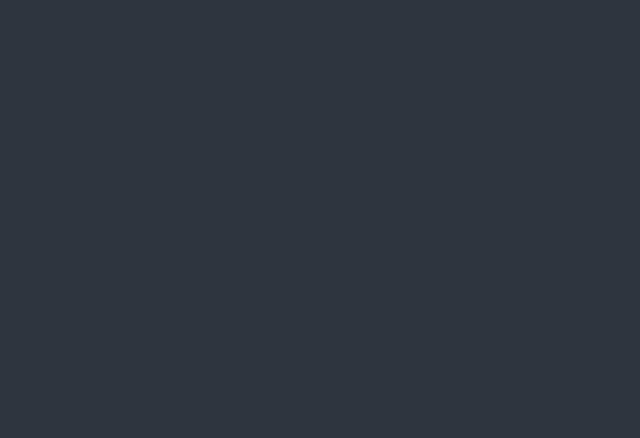
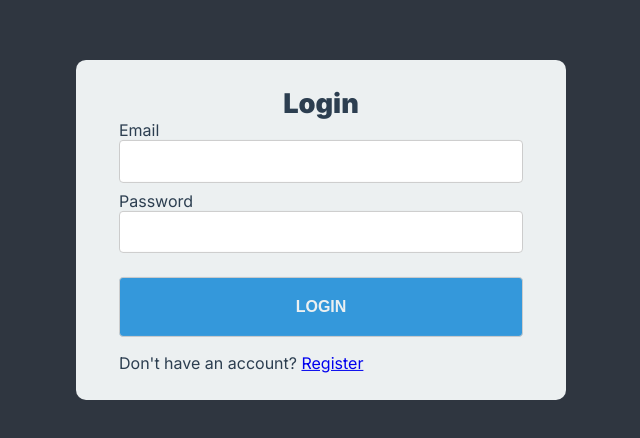
Before and after one commit to MarcosCamps/Frontend-Contact-List, a React (Create React App) app: page /login in a window 1280 px wide. Before the commit this address had no page. Shown: the part 170-608 px from the top of the page, without its empty margins (319-959 px from the left). Built offline with nearby package versions, Linux system fonts and the light colour scheme.

Commit message:
feat: login html setup

```diff
--- a/src/components/Forms/LoginForm.tsx
+++ b/src/components/Forms/LoginForm.tsx
@@ -1,5 +1,32 @@
+import { Link } from 'react-router-dom';
+
 export function LoginForm() {
+  const handleSubmit = (e: React.SyntheticEvent): void => {
+    e.preventDefault();
+  };
   return (
-    <div>LoginForm</div>
+    <div className="login-form-container">
+      <section className="login-form">
+        <h1>Login</h1>
+        <section className="form-container">
+          <form className="form" onSubmit={handleSubmit}>
+            <label htmlFor="email">
+              Email
+              <input type="email" name="email" id="email" />
+            </label>
+            <label htmlFor="password">
+              Password
+              <input type="password" name="password" id="password" />
+            </label>
+            <button type="submit">LOGIN</button>
+          </form>
+          <p>
+            Don&#39;t have an account?
+            {' '}
+            <Link to="/register">Register</Link>
+          </p>
+        </section>
+      </section>
+    </div>
   );
 }
--- a/src/components/Header/Visitor.tsx
+++ b/src/components/Header/Visitor.tsx
@@ -1,14 +1,20 @@
 import { MdContactPhone } from 'react-icons/md';
-import { LoginModal } from '../Modals';
+import { useNavigate } from 'react-router-dom';
 
 export function Visitor() {
+  const navigate = useNavigate();
   return (
     <div className="menu-header">
       <div className="logo-space">
         <MdContactPhone size="2rem" />
         <span className="logo-text">iContacts</span>
       </div>
-      <LoginModal />
+      <button
+        onClick={() => navigate('/login')}
+        type="button"
+      >
+        LOGIN
+      </button>
     </div>
   );
 }
--- a/src/pages/Contacts/Contacts.tsx
+++ b/src/pages/Contacts/Contacts.tsx
@@ -7,15 +7,15 @@ export function Contacts() {
       <Header />
       <div>
         <section className="contact-form">
-          <h1>My Contacts</h1>
+          <h1>Register your contact</h1>
           <div>
             <form>
               <label htmlFor="email">
-                Register Email
+                Email
                 <input type="email" name="email" id="email" />
               </label>
               <label htmlFor="telephone">
-                Register Telephone
+                Telephone
                 <input type="text" name="telephone" id="telephone" />
               </label>
               <label htmlFor="whatsapp">
@@ -26,7 +26,7 @@ export function Contacts() {
             </form>
           </div>
           <div className="list-container">
-            <h2>Contacts List</h2>
+            <h2>My Contacts</h2>
 
             <table>
               <tr>
--- a/src/pages/Contacts/styles/Contacts.styles.scss
+++ b/src/pages/Contacts/styles/Contacts.styles.scss
@@ -1,27 +1,11 @@
 .contact-form {
-  padding: 1.7rem;
+  padding: 4.7rem;
   box-sizing: border-box;
   border-radius: 10px;
   background: var(--white);
   h1 {
     font-size: 1.7rem;
-  }
-
-  form {
-    display: flex;
-    flex-direction: column;
-    margin-bottom: 1rem;
-    label {
-      display: block;
-      margin-bottom: 0.5rem;
-    }
-    input {
-      width: 100%;
-      padding: 0.8rem;
-      border: 1px solid #ccc;
-      border-radius: 4px;
-      outline: none;
-    }
+    text-align: center;
   }
 }
 
--- /dev/null
+++ b/src/pages/Login/Login.tsx
@@ -0,0 +1,10 @@
+import { LoginForm } from 'components/Forms';
+import './styles/Login.styles.css';
+
+export function Login() {
+  return (
+    <div>
+      <LoginForm />
+    </div>
+  );
+}
--- /dev/null
+++ b/src/pages/Login/index.ts
@@ -0,0 +1 @@
+export { Login } from './Login';
--- /dev/null
+++ b/src/pages/Login/styles/Login.styles.css
@@ -0,0 +1,57 @@
+.login-form-container {
+  position: absolute;
+  top: 50%;
+  left: 50%;
+  transform: translate(-50%, -50%);
+  max-width: 500px;
+  width: 100%;
+  padding: 0.3rem;
+}
+
+.login-form {
+  padding: 1.7rem;
+  box-sizing: border-box;
+  border-radius: 10px;
+  background: var(--white);
+}
+.login-form h1 {
+  font-size: 1.7rem;
+  text-align: center;
+}
+.login-form .form-container {
+  max-width: 500px;
+  width: 100%;
+  margin: 0 auto;
+  padding: 0 1rem;
+}
+.login-form .form-container .form {
+  display: flex;
+  flex-direction: column;
+  margin-bottom: 1rem;
+}
+.login-form .form-container .form label {
+  display: block;
+  margin-bottom: 0.5rem;
+}
+.login-form .form-container .form input {
+  width: 100%;
+  padding: 0.8rem;
+  border: 1px solid #ccc;
+  border-radius: 4px;
+  outline: none;
+}
+.login-form .form-container .form button {
+  width: 100%;
+  padding: 20px;
+  border: 1px solid #ccc;
+  border-radius: 4px;
+  font-size: 1rem;
+  font-weight: 600;
+  color: var(--white);
+  background-color: var(--button);
+  margin-top: 1rem;
+  cursor: pointer;
+}
+.login-form .form-container .form button:hover {
+  background-color: var(--button-hover);
+}/*# sourceMappingURL=Login.styles.css.map */
--- /dev/null
+++ b/src/pages/Login/styles/Login.styles.scss
@@ -0,0 +1,57 @@
+.login-form-container {
+  position: absolute;
+  top: 50%;
+  left: 50%;
+  transform: translate(-50%, -50%);
+  max-width: 500px;
+  width: 100%;
+  padding: 0.3rem;
+}
+
+.login-form {
+  padding: 1.7rem;
+  box-sizing: border-box;
+  border-radius: 10px;
+  background: var(--white);
+  h1 {
+    font-size: 1.7rem;
+    text-align: center;
+  }
+  .form-container {
+    max-width: 500px;
+    width: 100%;
+    margin: 0 auto;
+    padding: 0 1rem;
+    .form {
+      display: flex;
+      flex-direction: column;
+      margin-bottom: 1rem;
+      label {
+        display: block;
+        margin-bottom: 0.5rem;
+      }
+      input {
+        width: 100%;
+        padding: 0.8rem;
+        border: 1px solid #ccc;
+        border-radius: 4px;
+        outline: none;
+      }
+      button {
+        width: 100%;
+        padding: 20px;
+        border: 1px solid #ccc;
+        border-radius: 4px;
+        font-size: 1rem;
+        font-weight: 600;
+        color: var(--white);
+        background-color: var(--button);
+        margin-top: 1rem;
+        cursor: pointer;
+        &:hover {
+          background-color: var(--button-hover);
+        }
+      }
+    }
+  }
+}
--- a/src/pages/index.ts
+++ b/src/pages/index.ts
@@ -1,2 +1,3 @@
 export { Registration } from './Registration';
 export { Contacts } from './Contacts';
+export { Login } from './Login';
--- a/src/routes/Router.jsx
+++ b/src/routes/Router.jsx
@@ -1,11 +1,12 @@
 import { BrowserRouter, Route, Routes } from 'react-router-dom';
-import { Registration, Contacts } from 'pages';
+import { Registration, Contacts, Login } from 'pages';
 
 export function Router() {
   return (
     <BrowserRouter>
       <Routes>
         <Route path="/" element={<Registration />} />
+        <Route path="/login" element={<Login />} />
         <Route path="/contacts" element={<Contacts />} />
       </Routes>
     </BrowserRouter>
```
Also changed, not shown: src/pages/Contacts/styles/Contacts.styles.css (+2 -17 lines), 2 other files (tests, documents, lock files or other folders).
